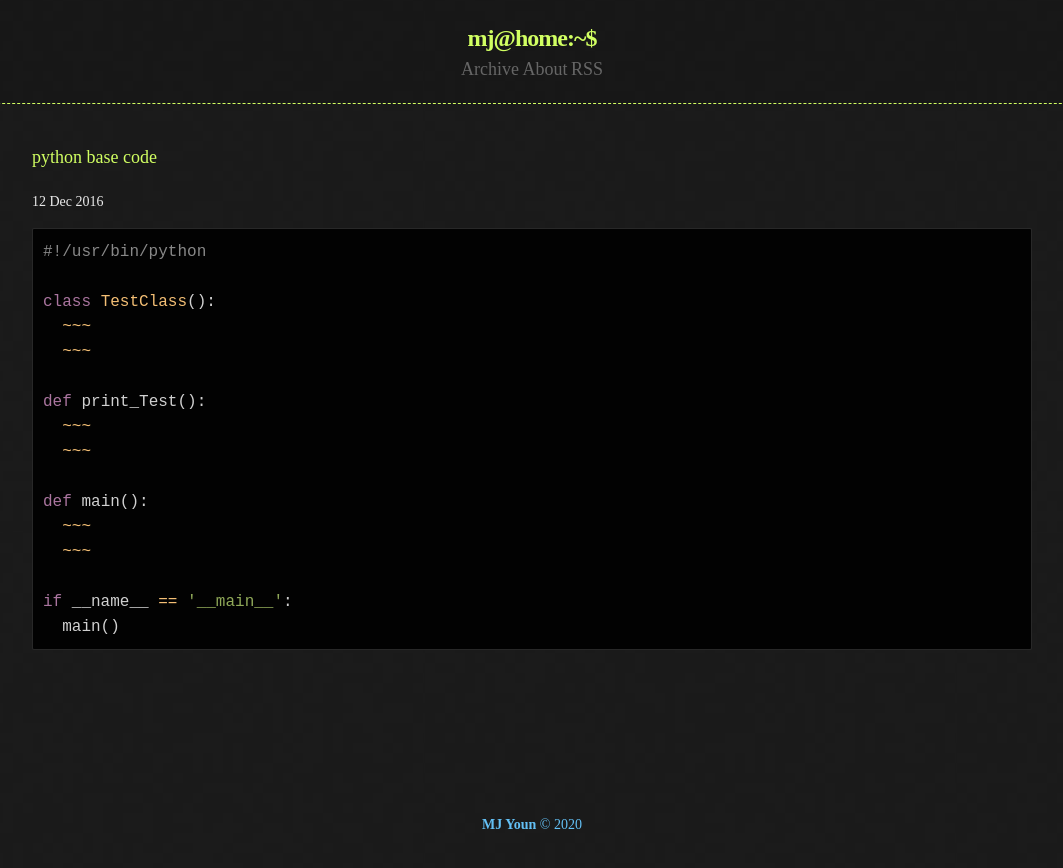
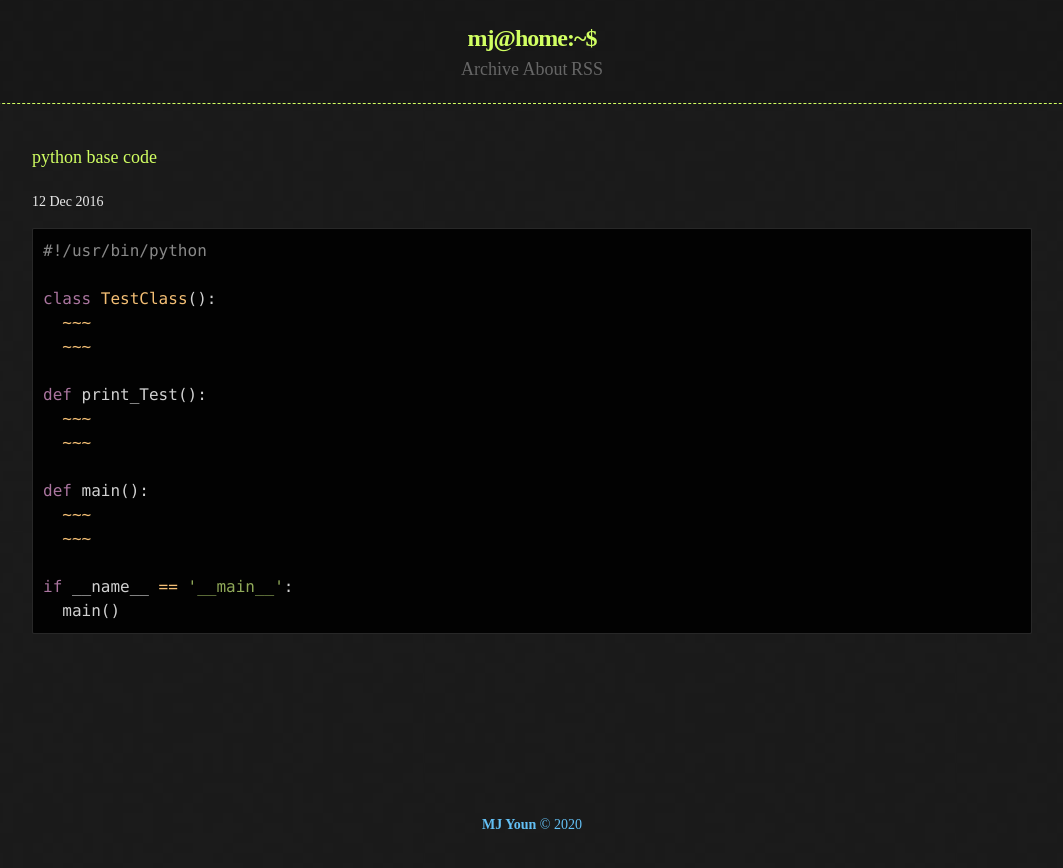
Before and after one commit to MJ-Youn/mj-youn.github.io, a Jekyll site: the page built from _posts/2016-12-12-base-code.md, in a window 1280 px wide. Shown: the top 868 px of the page, without its empty margins (108-1171 px from the left). Built offline with Jekyll 4.4.1, drawn with Linux system fonts in a browser that asks for light colours; some web fonts are replaced.

Commit message:
code tag의 font 설정

```diff
--- a/_sass/base.scss
+++ b/_sass/base.scss
@@ -164,6 +164,10 @@ pre {
   overflow-y: hidden;
 }
 
+code {
+  font-family: SFMono-Regular,Consolas,Liberation Mono,Menlo,monospace;
+}
+
 code.highlighter-rouge {
   background: rgba(0,0,0,0.9);
   border: 1px solid rgba(255, 255, 255, 0.15);
```
